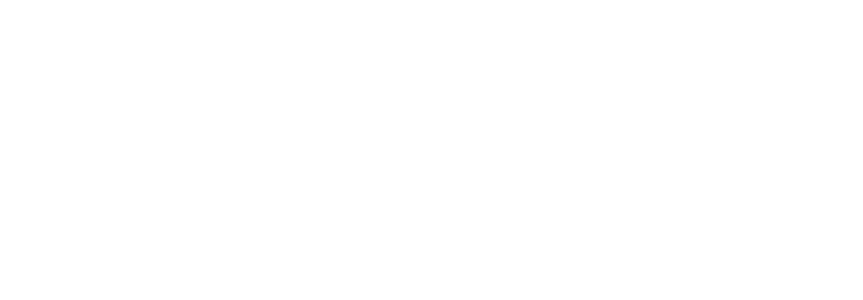
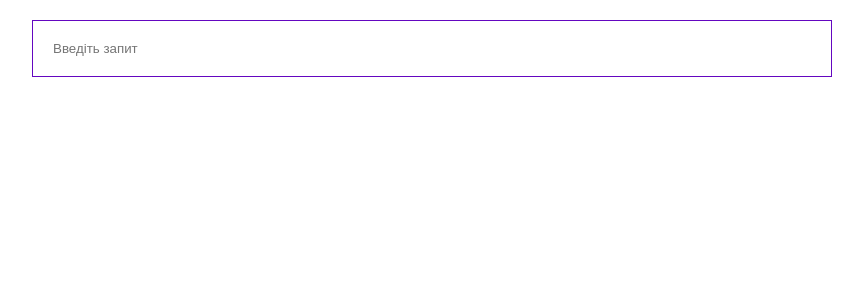
Before and after one commit to AlexandrOooo/test-react, a React (Create React App) app: page / in a window 1280 px wide. Shown: the top 300 px of the page, without its empty margins (208-1071 px from the left). Built offline with nearby package versions, Linux system fonts and the light colour scheme.

Commit message:
create styles,  pages and Input

```diff
--- a/src/App.js
+++ b/src/App.js
@@ -1,8 +1,10 @@
 import React from "react";
+import Input from "./components/Input/Input.jsx";
+import "./styles/App.css";
 function App() {
   return (
     <div className="App">
-
+      <Input></Input>
     </div>
   );
 }
--- /dev/null
+++ b/src/components/Input/Input.jsx
@@ -0,0 +1,11 @@
+import React from 'react';
+import cl from './Input.module.css';
+const Input = () => {
+    return(
+        <div>
+            <input className={cl.myInput} type="text" placeholder='Введіть запит'/>
+        </div>
+    );
+};
+
+export default Input;
--- /dev/null
+++ b/src/components/Input/Input.module.css
@@ -0,0 +1,7 @@
+.myInput{
+    padding: 20px;
+    border: 1px solid rgb(100, 7, 192);
+    color: rgb(100, 7, 192);
+    margin: 20px 0;
+    width: 100%;
+}
--- a/src/index.js
+++ b/src/index.js
@@ -4,7 +4,5 @@
 
 const root = ReactDOM.createRoot(document.getElementById('root'));
 root.render(
-  <React.StrictMode>
     <App />
-  </React.StrictMode>
 );
--- /dev/null
+++ b/src/styles/App.css
@@ -0,0 +1,14 @@
+* {
+    margin: 0;
+    padding: 0;
+    box-sizing: border-box;
+}
+
+#root {
+    display: flex;
+    justify-content: center;
+}
+
+.App {
+    width: 800px;
+}
```
Also changed, not shown: src/pages/Posts.jsx (added, +10 -0 lines).
